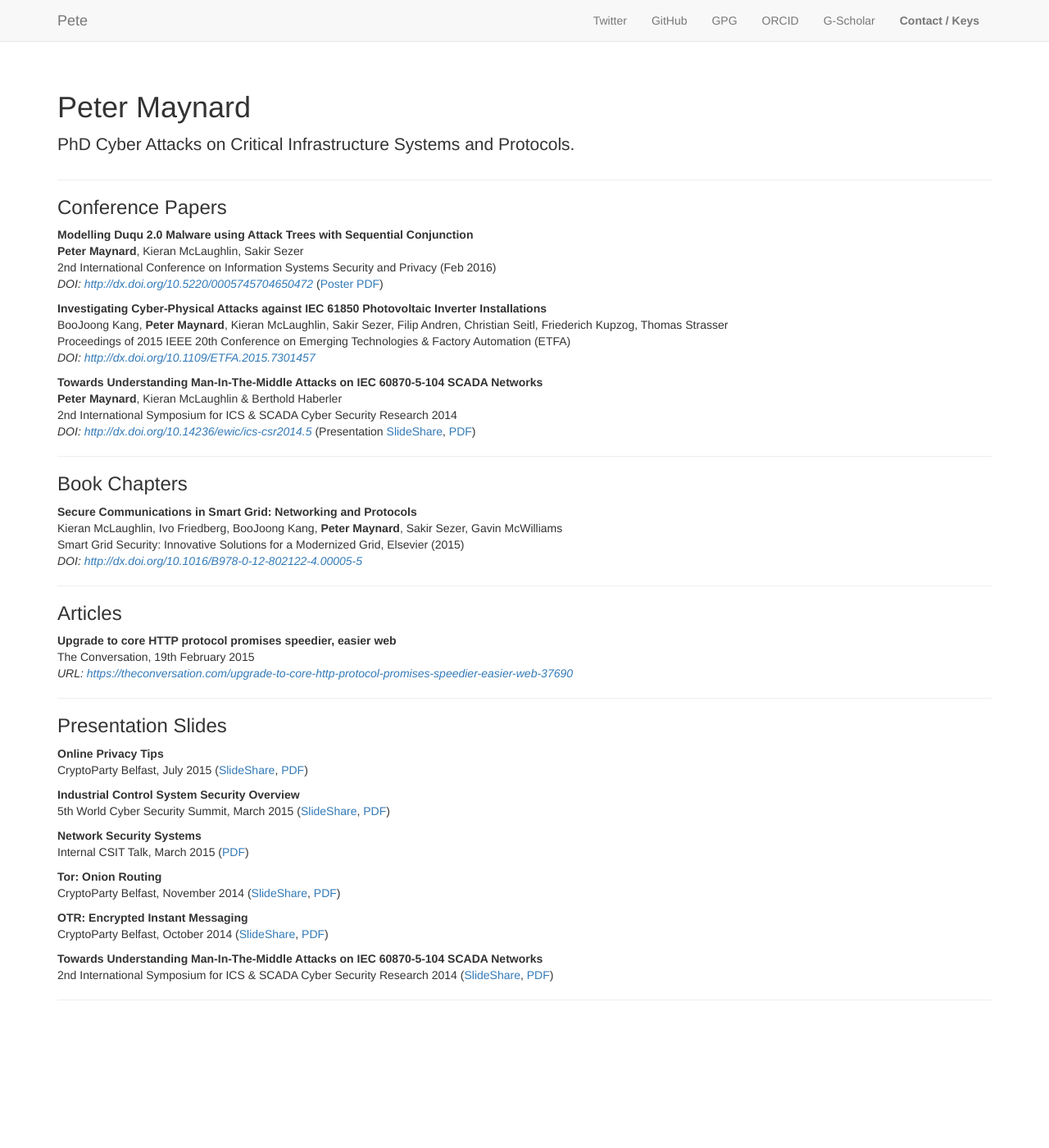
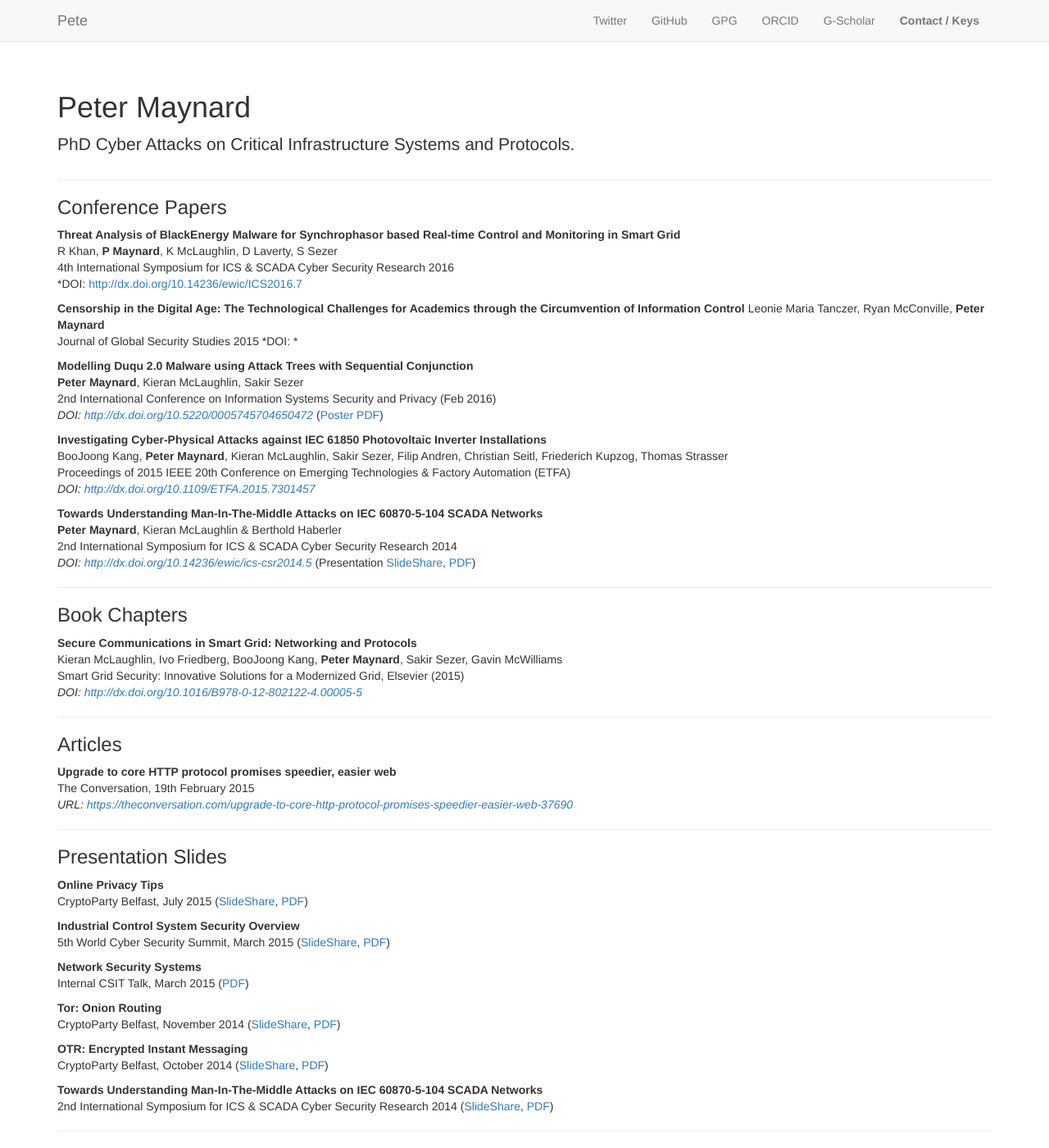
Before and after one commit to PMaynard/petermaynard.co.uk, a Jekyll site: the page built from index.md, in a window 1280 px wide. Shown: the whole page at 82% size. Built offline with Jekyll 4.4.1, drawn with Linux system fonts in a browser that asks for light colours; before the commit the page ends 1240 px from its top, so only the background shows below that.

Commit message:
Update publication list

```diff
--- a/index.md
+++ b/index.md
@@ -3,6 +3,17 @@ layout: home
 ---
 
 ### Conference Papers
+
+**Threat Analysis of BlackEnergy Malware for Synchrophasor based Real-time Control and Monitoring in Smart Grid**
+R Khan, **P Maynard**, K McLaughlin, D Laverty, S Sezer
+4th International Symposium for ICS & SCADA Cyber Security Research 2016
+*DOI: <http://dx.doi.org/10.14236/ewic/ICS2016.7>
+
+**Censorship in the Digital Age: The Technological Challenges for Academics through the Circumvention of Information Control**
+Leonie Maria Tanczer, Ryan McConville, **Peter Maynard**
+Journal of Global Security Studies 2015
+*DOI: <awaiting>*
+
 **Modelling Duqu 2.0 Malware using Attack Trees with Sequential Conjunction**
 **Peter Maynard**, Kieran McLaughlin, Sakir Sezer
 2nd International Conference on Information Systems Security and Privacy (Feb 2016)
```
